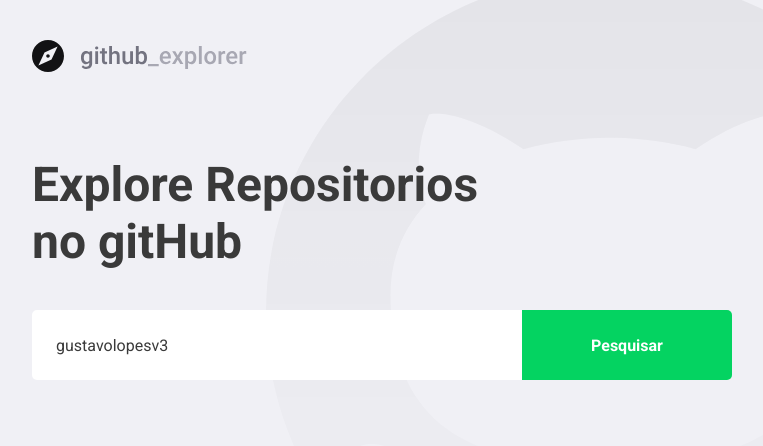
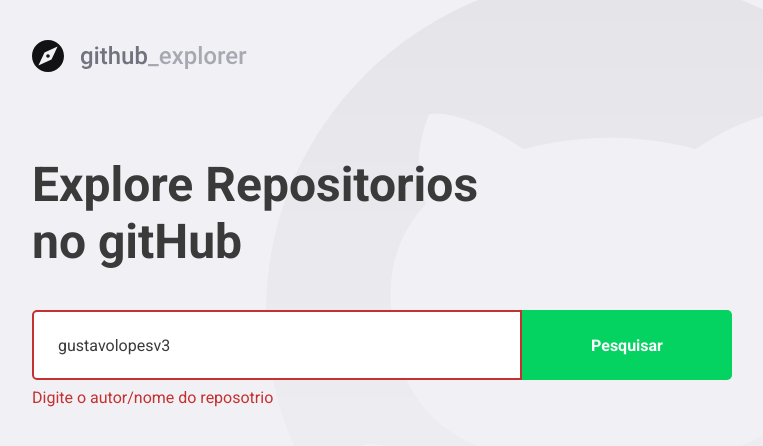
Before and after one commit to gustavolopesv3/githubexplorer, a React (Create React App) app: page / in a window 1280 px wide. Both pictures are taken after a click on the button "Pesquisar". Shown: the top 446 px of the page, without its empty margins (148-911 px from the left). Built offline with nearby package versions, Linux system fonts and the light colour scheme; no server answers.

Commit message:
error handling (showing error message and styling)

```diff
--- a/src/pages/Dashboard/index.tsx
+++ b/src/pages/Dashboard/index.tsx
@@ -1,5 +1,5 @@
 import React, { useState, FormEvent } from 'react';
-import { Title, Form, Repositories } from './styles';
+import { Title, Form, Repositories, Error } from './styles';
 import { FiChevronRight } from 'react-icons/fi';
 import api from '../../services/api';
 
@@ -16,23 +16,34 @@
 
 const Dashboard: React.FC = () => {
   const [newRepo, setnewRepo] = useState('gustavolopesv3');
+  const [inputError, setInputError] = useState('');
   const [repositories, setRepositories] = useState<Repository[]>([]);
 
   async function handleAddRepositorie(event: FormEvent<HTMLFormElement>) {
     event.preventDefault();
-    //add new repo
-    const response = await api.get<Repository>(`repos/${newRepo}`);
-    const repository = response.data;
 
-    setRepositories([...repositories, repository]);
-    setnewRepo('');
+    if (!inputError) {
+      setInputError('Digite o autor/nome do reposotrio');
+      return;
+    }
+
+    try {
+      const response = await api.get<Repository>(`repos/${newRepo}`);
+      const repository = response.data;
+
+      setRepositories([...repositories, repository]);
+      setnewRepo('');
+      setInputError('');
+    } catch (Err) {
+      setInputError('Erro ao realizar busca por esse repositorio');
+    }
   }
 
   return (
     <>
       <img src={logoImg} alt="Github Explorer" />
       <Title>Explore Repositorios no gitHub</Title>
-      <Form onSubmit={handleAddRepositorie}>
+      <Form hasError={!!inputError} onSubmit={handleAddRepositorie}>
         <input
           value={newRepo}
           type="text"
@@ -41,6 +52,9 @@
         />
         <button type="submit">Pesquisar</button>
       </Form>
+
+      {inputError && <Error>{inputError}</Error>}
+
       <Repositories>
         {repositories.map((repository) => (
           <a key={repository.full_name} href="teste">
--- a/src/pages/Dashboard/styles.ts
+++ b/src/pages/Dashboard/styles.ts
@@ -1,5 +1,9 @@
-import styled from 'styled-components';
+import styled, { css } from 'styled-components';
 import { shade } from 'polished';
+
+interface FormProps {
+  hasError: boolean;
+}
 
 export const Title = styled.h1`
   font-size: 48px;
@@ -8,7 +12,7 @@
   max-width: 450px;
 `;
 
-export const Form = styled.form`
+export const Form = styled.form<FormProps>`
   margin-top: 40px;
   max-width: 700px;
 
@@ -18,9 +22,15 @@
     flex: 1;
     height: 70;
     padding: 0 24px;
-    border: 0;
+    border: 2px solid #fff;
     border-radius: 5px 0 0 5px;
     color: #3a3a3a;
+
+    ${(props) =>
+      props.hasError &&
+      css`
+        border-color: #c53030;
+      `}
 
     &::placeholder {
       color: #a8a8b3;
@@ -41,6 +51,12 @@
       background: ${shade(0.2, '#04d361')};
     }
   }
+`;
+
+export const Error = styled.span`
+  display: block;
+  color: #c53030;
+  margin-top: 8px;
 `;
 
 export const Repositories = styled.div`
```
